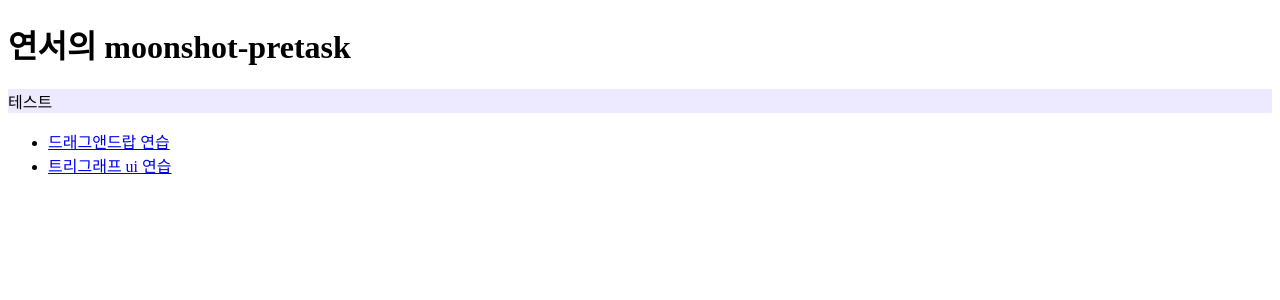
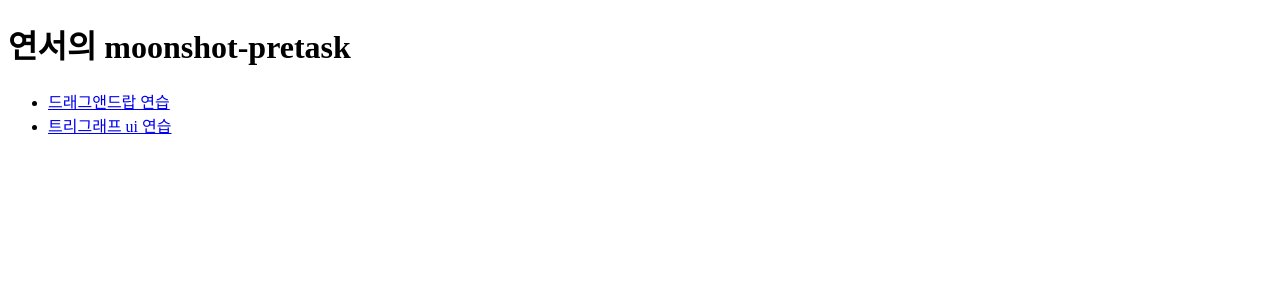
Before and after one commit to Yeonseo-Jo/moonshot-pretask, a React (Vite) app: page / in a window 1280 px wide. Shown: the top 300 px of the page. Built offline with nearby package versions, Linux system fonts and the light colour scheme.

Commit message:
fix: 테스트 코드 삭제

```diff
--- a/src/Home/index.tsx
+++ b/src/Home/index.tsx
@@ -4,7 +4,6 @@ const Home = () => {
   return (
     <header>
       <h1>연서의 moonshot-pretask</h1>
-      <div style={{ backgroundColor: "#8D7EFD29" }}>테스트</div>
       <ul>
         <li>
           <Link to="/drag-n-drop">드래그앤드랍 연습</Link>
```
